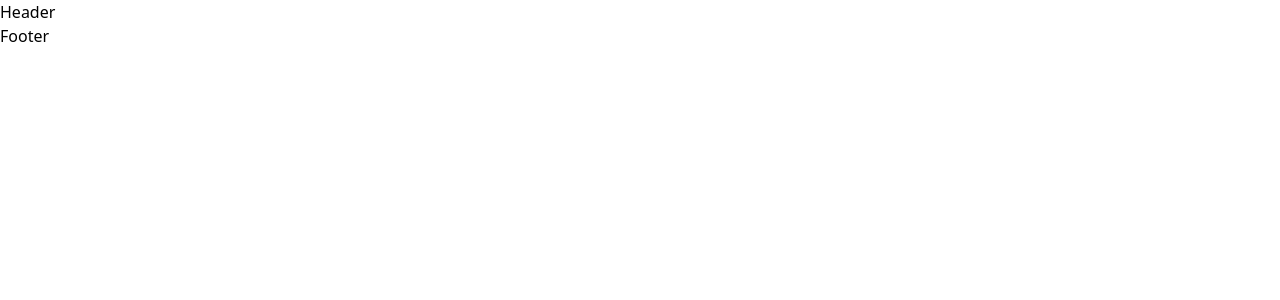
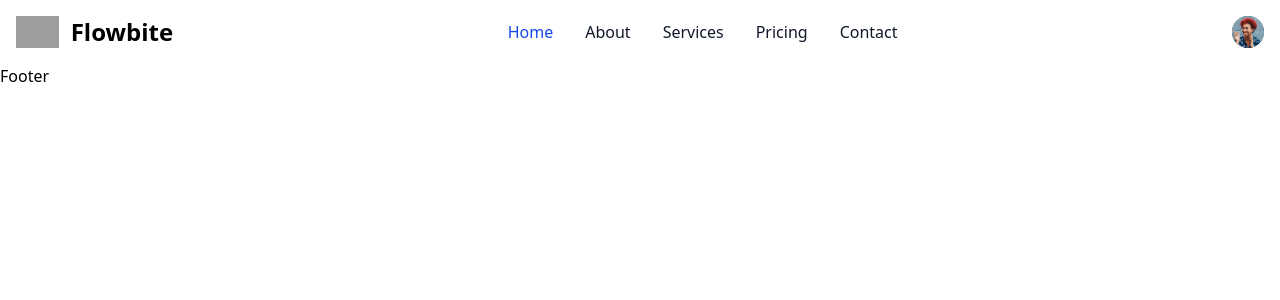
Before and after one commit to fabioferrero90/boolbnb-frontend-pw, a React (Vite) app: page / in a window 1280 px wide. Shown: the top 300 px of the page. Built offline with nearby package versions, Linux system fonts and the light colour scheme; grey boxes are pictures that could not be loaded.

Commit message:
add header

```diff
--- a/src/Components/Header.jsx
+++ b/src/Components/Header.jsx
@@ -1,6 +1,66 @@
 const Header = () => {
   return (
-    <div>Header</div>
+    <>
+      <nav className="bg-white border-gray-200 dark:bg-gray-900">
+        <div className="max-w-screen-xl flex flex-wrap items-center justify-between mx-auto p-4">
+        <a href="https://flowbite.com/" className="flex items-center space-x-3 rtl:space-x-reverse">
+            <img src="https://flowbite.com/docs/images/logo.svg" className="h-8" alt="Flowbite Logo" />
+            <span className="self-center text-2xl font-semibold whitespace-nowrap dark:text-white">Flowbite</span>
+        </a>
+        <div className="flex items-center md:order-2 space-x-3 md:space-x-0 rtl:space-x-reverse">
+            <button type="button" className="flex text-sm bg-gray-800 rounded-full md:me-0 focus:ring-4 focus:ring-gray-300 dark:focus:ring-gray-600" id="user-menu-button" aria-expanded="false" data-dropdown-toggle="user-dropdown" data-dropdown-placement="bottom">
+              <span className="sr-only">Open user menu</span>
+              <img className="w-8 h-8 rounded-full" src="/user-propic/profile-picture-3.jpg" alt="user photo"/>
+            </button>
+            <div className="z-50 hidden my-4 text-base list-none bg-white divide-y divide-gray-100 rounded-lg shadow-sm dark:bg-gray-700 dark:divide-gray-600" id="user-dropdown">
+              <div className="px-4 py-3">
+                <span className="block text-sm text-gray-900 dark:text-white">Bonnie Green</span>
+                <span className="block text-sm  text-gray-500 truncate dark:text-gray-400">name@flowbite.com</span>
+              </div>
+              <ul className="py-2" aria-labelledby="user-menu-button">
+                <li>
+                  <a href="#" className="block px-4 py-2 text-sm text-gray-700 hover:bg-gray-100 dark:hover:bg-gray-600 dark:text-gray-200 dark:hover:text-white">Dashboard</a>
+                </li>
+                <li>
+                  <a href="#" className="block px-4 py-2 text-sm text-gray-700 hover:bg-gray-100 dark:hover:bg-gray-600 dark:text-gray-200 dark:hover:text-white">Settings</a>
+                </li>
+                <li>
+                  <a href="#" className="block px-4 py-2 text-sm text-gray-700 hover:bg-gray-100 dark:hover:bg-gray-600 dark:text-gray-200 dark:hover:text-white">Earnings</a>
+                </li>
+                <li>
+                  <a href="#" className="block px-4 py-2 text-sm text-gray-700 hover:bg-gray-100 dark:hover:bg-gray-600 dark:text-gray-200 dark:hover:text-white">Sign out</a>
+                </li>
+              </ul>
+            </div>
+            <button data-collapse-toggle="navbar-user" type="button" className="inline-flex items-center p-2 w-10 h-10 justify-center text-sm text-gray-500 rounded-lg md:hidden hover:bg-gray-100 focus:outline-none focus:ring-2 focus:ring-gray-200 dark:text-gray-400 dark:hover:bg-gray-700 dark:focus:ring-gray-600" aria-controls="navbar-user" aria-expanded="false">
+              <span className="sr-only">Open main menu</span>
+              <svg className="w-5 h-5" aria-hidden="true" xmlns="http://www.w3.org/2000/svg" fill="none" viewBox="0 0 17 14">
+                  <path stroke="currentColor" strokeLinecap="round" strokeLinejoin="round" strokeWidth="2" d="M1 1h15M1 7h15M1 13h15"/>
+              </svg>
+          </button>
+        </div>
+        <div className="items-center justify-between hidden w-full md:flex md:w-auto md:order-1" id="navbar-user">
+          <ul className="flex flex-col font-medium p-4 md:p-0 mt-4 border border-gray-100 rounded-lg bg-gray-50 md:space-x-8 rtl:space-x-reverse md:flex-row md:mt-0 md:border-0 md:bg-white dark:bg-gray-800 md:dark:bg-gray-900 dark:border-gray-700">
+            <li>
+              <a href="#" className="block py-2 px-3 text-white bg-blue-700 rounded-sm md:bg-transparent md:text-blue-700 md:p-0 md:dark:text-blue-500" aria-current="page">Home</a>
+            </li>
+            <li>
+              <a href="#" className="block py-2 px-3 text-gray-900 rounded-sm hover:bg-gray-100 md:hover:bg-transparent md:hover:text-blue-700 md:p-0 dark:text-white md:dark:hover:text-blue-500 dark:hover:bg-gray-700 dark:hover:text-white md:dark:hover:bg-transparent dark:border-gray-700">About</a>
+            </li>
+            <li>
+              <a href="#" className="block py-2 px-3 text-gray-900 rounded-sm hover:bg-gray-100 md:hover:bg-transparent md:hover:text-blue-700 md:p-0 dark:text-white md:dark:hover:text-blue-500 dark:hover:bg-gray-700 dark:hover:text-white md:dark:hover:bg-transparent dark:border-gray-700">Services</a>
+            </li>
+            <li>
+              <a href="#" className="block py-2 px-3 text-gray-900 rounded-sm hover:bg-gray-100 md:hover:bg-transparent md:hover:text-blue-700 md:p-0 dark:text-white md:dark:hover:text-blue-500 dark:hover:bg-gray-700 dark:hover:text-white md:dark:hover:bg-transparent dark:border-gray-700">Pricing</a>
+            </li>
+            <li>
+              <a href="#" className="block py-2 px-3 text-gray-900 rounded-sm hover:bg-gray-100 md:hover:bg-transparent md:hover:text-blue-700 md:p-0 dark:text-white md:dark:hover:text-blue-500 dark:hover:bg-gray-700 dark:hover:text-white md:dark:hover:bg-transparent dark:border-gray-700">Contact</a>
+            </li>
+          </ul>
+        </div>
+        </div>
+      </nav>
+    </>
   )
 }
 
```
Also changed, not shown: public/user-propic/profile-picture-3.jpg (added).
